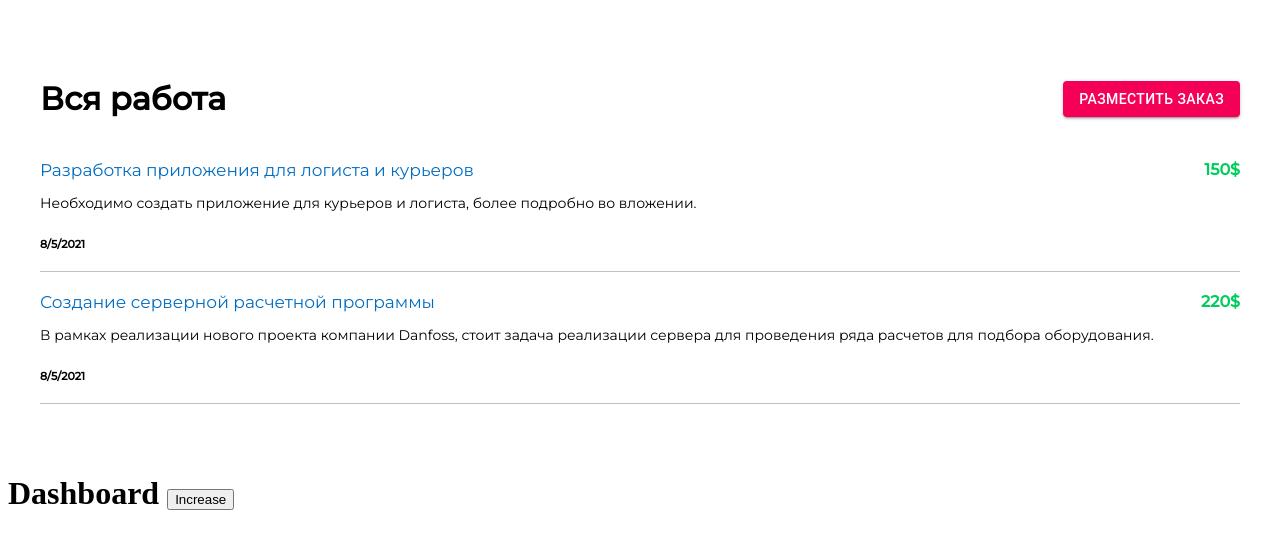
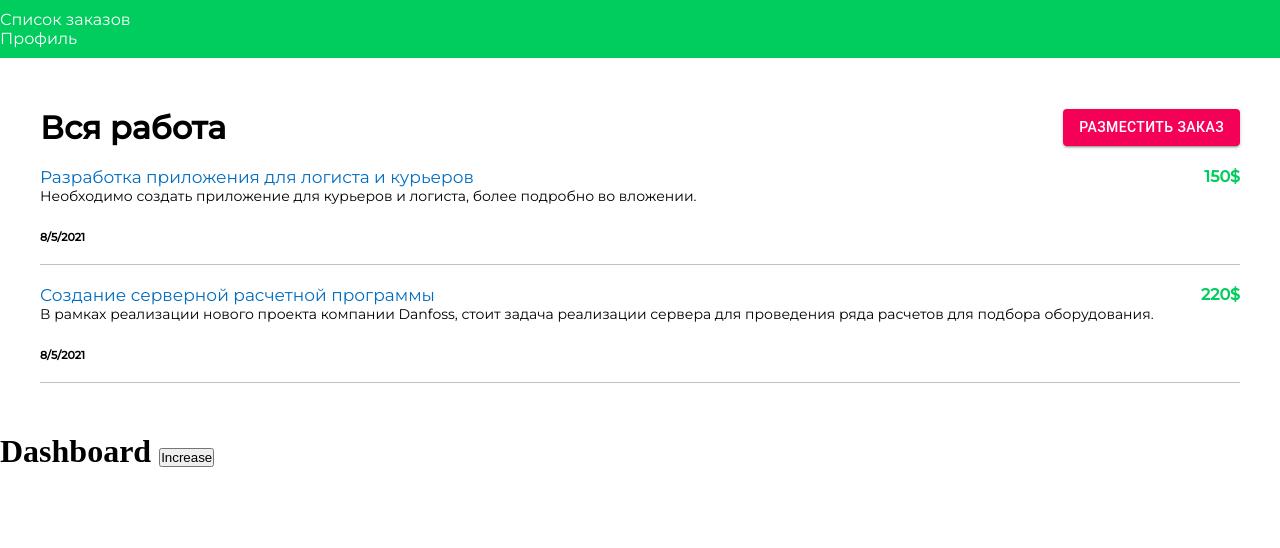
Before and after one commit to andrevmarkelov/playground, a React (Create React App) app: page /dashboard in a window 1280 px wide. Shown: the top 548 px of the page. Built offline with nearby package versions, Linux system fonts and the light colour scheme.

Commit message:
Added header

```diff
--- a/public/index.html
+++ b/public/index.html
@@ -27,8 +27,14 @@
     <link rel="preconnect" href="https://fonts.googleapis.com">
     <link rel="preconnect" href="https://fonts.gstatic.com" crossorigin>
     <link href="https://fonts.googleapis.com/css2?family=Montserrat:wght@400;500&display=swap" rel="stylesheet">
-    <title>React Redux App</title>
+    <title>Freelance platform</title>
   </head>
+  <style>
+    * {
+      margin: 0;
+      padding: 0;
+    }
+  </style>
   <body>
     <noscript>You need to enable JavaScript to run this app.</noscript>
     <div id="root"></div>
--- /dev/null
+++ b/src/components/Header/index.tsx
@@ -0,0 +1,16 @@
+import {Grid} from '@material-ui/core';
+import React from 'react';
+import {useStyles} from './styles';
+
+export const Header: React.FC = () => {
+    const classes = useStyles();
+
+    return (
+        <Grid container justifyContent="space-between" alignItems="center" className={classes.header}>
+            <ul>
+                <li>Список заказов</li>
+                <li>Профиль</li>
+            </ul>
+        </Grid>
+    );
+};
--- /dev/null
+++ b/src/components/Header/styles.tsx
@@ -0,0 +1,11 @@
+import {makeStyles} from '@material-ui/core';
+
+export const useStyles = makeStyles({
+    header: {
+        width: '100%',
+        backgroundColor: '#00cd5e',
+        padding: '10px 0px',
+        color: 'white',
+        fontFamily: 'Montserrat',
+    },
+});
--- /dev/null
+++ b/src/components/Header/types.ts
@@ -0,0 +1,5 @@
+export interface Props {
+    name: string;
+    age: number;
+    show: boolean;
+}
--- a/src/components/SimpleComponent/styles.ts
+++ b/src/components/SimpleComponent/styles.ts
@@ -4,52 +4,4 @@ export const useStyles = makeStyles({
     someClass: {
         padding: '10px',
     },
-    wrapper: {
-        width: '1200px',
-        margin: '0 auto',
-        padding: '50px 0px',
-        fontFamily: 'Montserrat',
-    },
-    tableHeader: {
-        display: 'flex',
-        justifyContent: 'space-between',
-        alignItems: 'center',
-        width: '100%',
-    },
-    tableBody: {
-        width: '100%',
-    },
-    itemTable: {
-        width: '100%',
-        display: 'flex',
-        flexDirection: 'column',
-        borderBottom: '1px solid #c1c1c1',
-        padding: '20px 0px',
-    },
-    itemTableHeader: {
-        width: '100%',
-        display: 'flex',
-        justifyContent: 'space-between',
-    },
-    itemTableBody: {
-        width: '100%',
-    },
-    orderPrice: {
-        color: '#00cd5e',
-        fontWeight: 'bold',
-    },
-    orderLink: {
-        color: '#026dc0',
-        fontSize: '17px',
-        textDecoration: 'none',
-    },
-    orderDescription: {
-        fontSize: '14px',
-    },
-    orderDate: {
-        fontSize: '11px',
-        fontWeight: 'bold',
-        margin: '0',
-        marginTop: '25px',
-    },
 });
--- a/src/components/table/table.tsx
+++ b/src/components/Table/index.tsx
@@ -1,6 +1,6 @@
 import {Button} from '@material-ui/core';
 import React from 'react';
-import {useStyles} from '../SimpleComponent/styles';
+import {useStyles} from './styles';
 
 export const Table: React.FC = () => {
     const classes = useStyles();
--- /dev/null
+++ b/src/components/Table/styles.tsx
@@ -0,0 +1,55 @@
+import {makeStyles} from '@material-ui/core';
+
+export const useStyles = makeStyles({
+    wrapper: {
+        width: '1200px',
+        margin: '0 auto',
+        padding: '50px 0px',
+        fontFamily: 'Montserrat',
+    },
+    tableHeader: {
+        display: 'flex',
+        justifyContent: 'space-between',
+        alignItems: 'center',
+        width: '100%',
+    },
+    tableBody: {
+        width: '100%',
+    },
+    itemTable: {
+        width: '100%',
+        display: 'flex',
+        flexDirection: 'column',
+        borderBottom: '1px solid #c1c1c1',
+        padding: '20px 0px',
+    },
+    itemTableHeader: {
+        width: '100%',
+        display: 'flex',
+        justifyContent: 'space-between',
+    },
+    itemTableBody: {
+        width: '100%',
+    },
+    orderPrice: {
+        color: '#00cd5e',
+        fontWeight: 'bold',
+    },
+    orderLink: {
+        color: '#026dc0',
+        fontSize: '17px',
+        textDecoration: 'none',
+        '&:hover': {
+            textDecoration: 'underline',
+        },
+    },
+    orderDescription: {
+        fontSize: '14px',
+    },
+    orderDate: {
+        fontSize: '11px',
+        fontWeight: 'bold',
+        margin: '0',
+        marginTop: '25px',
+    },
+});
--- /dev/null
+++ b/src/components/Table/types.ts
@@ -0,0 +1,5 @@
+export interface Props {
+    name: string;
+    age: number;
+    show: boolean;
+}
--- a/src/features/Dashboard/index.tsx
+++ b/src/features/Dashboard/index.tsx
@@ -5,7 +5,8 @@ import {
     useAppDispatch,
     useAppSelector,
 } from '../../app/hooks';
-import {Table} from '../../components/table/table';
+import {Table} from '../../components/Table';
+import {Header} from '../../components/Header';
 
 export const Dashboard: React.FC = () => {
     const dispatch = useAppDispatch();
@@ -19,6 +20,7 @@ export const Dashboard: React.FC = () => {
 
     return (
         <div>
+            <Header/>
             <Table/>
             <h1>Dashboard <button onClick={increase}>Increase</button></h1>
             <ul>
```
